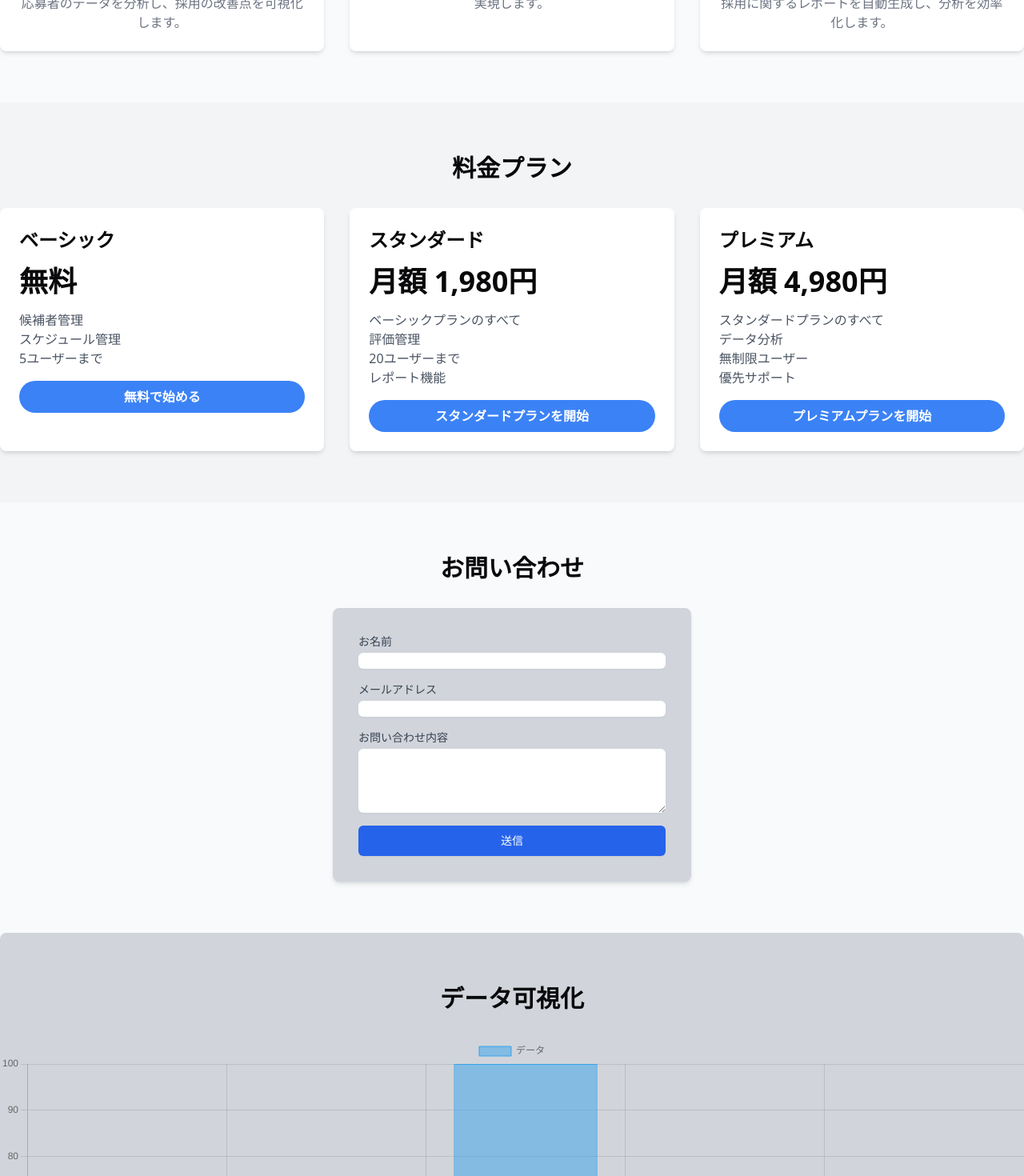
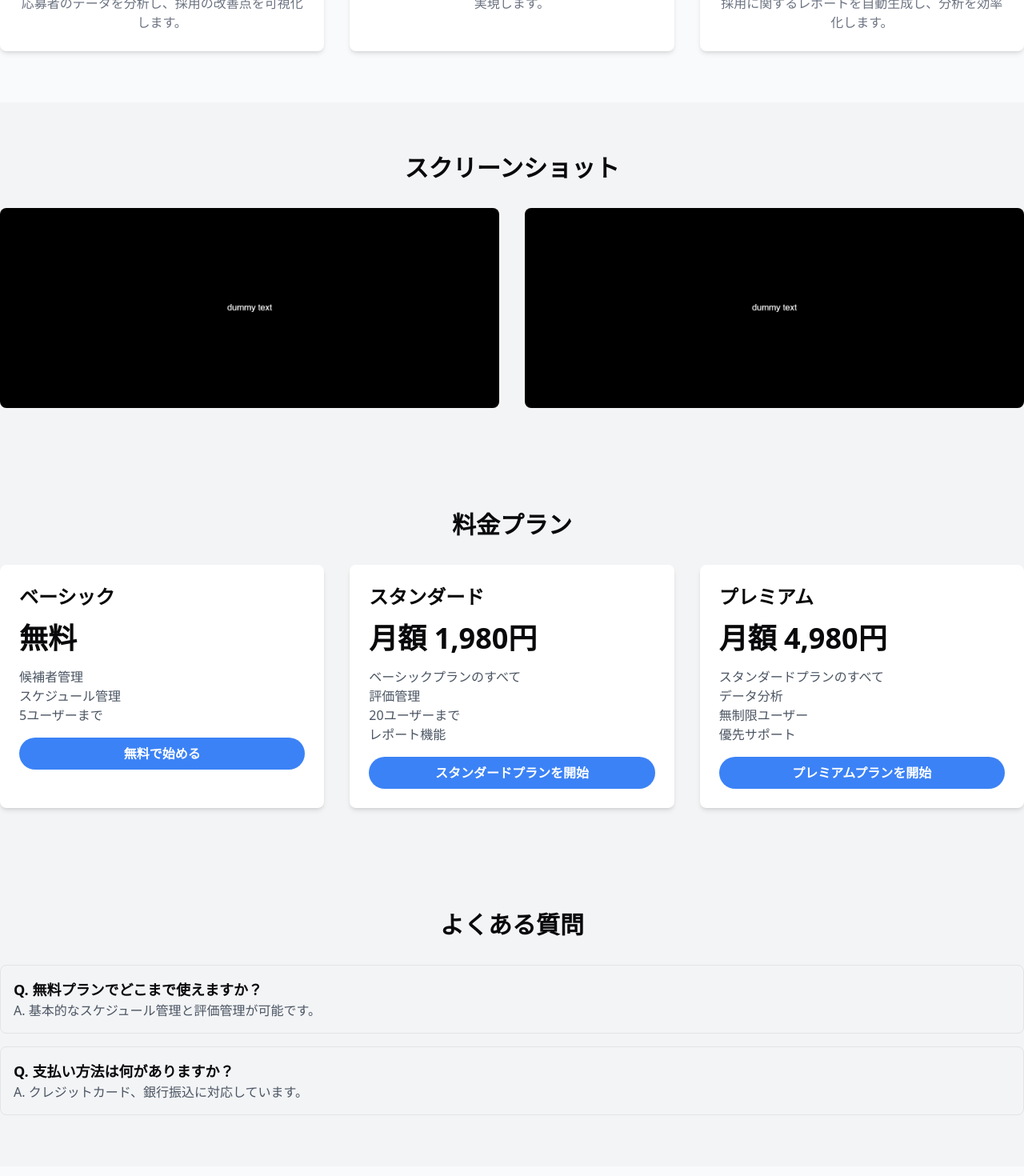
Before and after one commit to ajdjaiuoapooiad/next-port5-frontend-pageRouter, a Next.js app: page / in a window 1280 px wide. Shown: the part 1140-2610 px from the top of the page at 80% size. Built offline with nearby package versions, Linux system fonts and the light colour scheme.

Commit message:
topPage 修正

```diff
--- a/src/pages/index.tsx
+++ b/src/pages/index.tsx
@@ -23,7 +23,36 @@ const HomePage = () => {
 
       <Features />
 
+
+       {/* スクリーンショットセクション */}
+       <section className="bg-gray-100 py-16">
+          <div className="container mx-auto">
+            <h2 className="text-3xl font-bold text-center mb-8">スクリーンショット</h2>
+            <div className="grid grid-cols-1 md:grid-cols-2 gap-8">
+              <img src="/images/websiteplanet-dummy-1500X600.png" alt="Screenshot 1" className="rounded-lg" />
+              <img src="/images/websiteplanet-dummy-1500X600.png" alt="Screenshot 2" className="rounded-lg" />
+            </div>
+          </div>
+        </section>
+
       <Pricing />
+
+      {/* FAQセクション */}
+      <section className="bg-gray-100 py-16">
+          <div className="container mx-auto">
+            <h2 className="text-3xl font-bold text-center mb-8">よくある質問</h2>
+            <div className="space-y-4">
+              <div className="border rounded-lg p-4">
+                <h3 className="text-lg font-semibold">Q. 無料プランでどこまで使えますか？</h3>
+                <p className="text-gray-600">A. 基本的なスケジュール管理と評価管理が可能です。</p>
+              </div>
+              <div className="border rounded-lg p-4">
+                <h3 className="text-lg font-semibold">Q. 支払い方法は何がありますか？</h3>
+                <p className="text-gray-600">A. クレジットカード、銀行振込に対応しています。</p>
+              </div>
+            </div>
+          </div>
+        </section>
 
       <Contact  />
 
```
